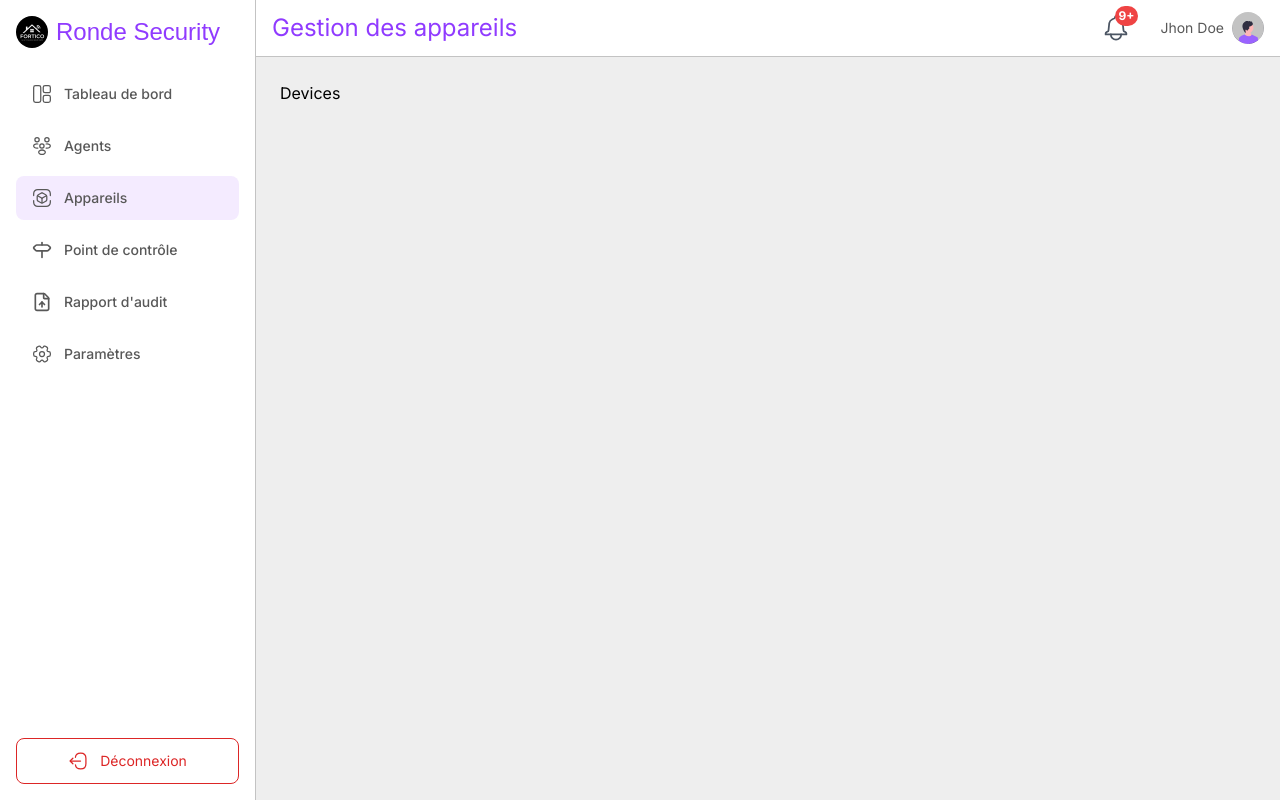
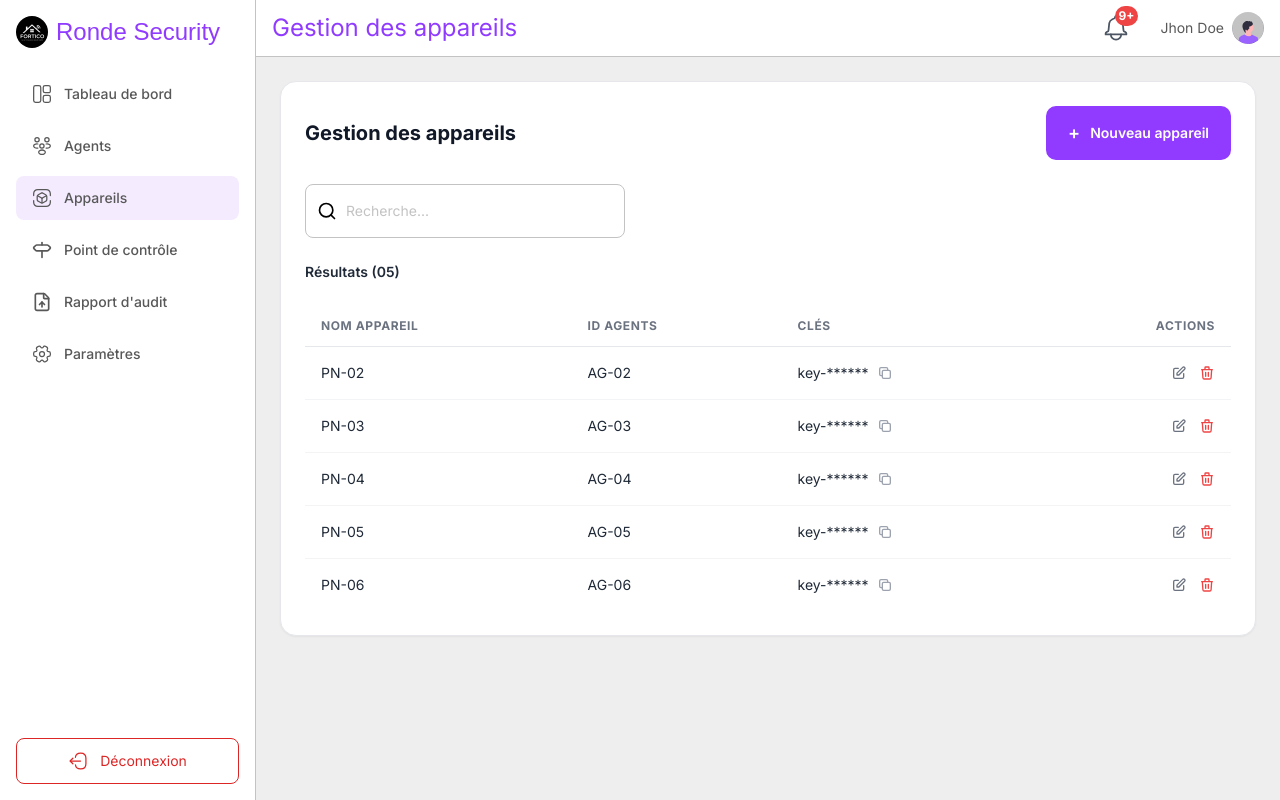
Before and after one commit to Mahenina01/Rond_de_securite, a React app in the folder frontend/: page /devices in a window 1280 px wide. Built offline with nearby package versions, Linux system fonts and the light colour scheme; the HTML template or start-up script is replaced by a standard one; a web font is replaced by a local one.

Commit message:
DataTable avec implementation

```diff
--- /dev/null
+++ b/frontend/src/components/ui/DataTable.jsx
@@ -0,0 +1,69 @@
+import React from "react";
+
+/**
+ * Composant réutilisable DataTable
+ * Il permet d'afficher n'importe quel tableau de données de manière dynamique
+ * en lui passant les colonnes et les données sous forme de propriétés (props).
+ */
+export default function DataTable({ columns, data, onEdit, onDelete, onCopy }) {
+    return (
+        // Conteneur principal avec défilement horizontal si l'écran est trop petit
+        <div className="overflow-x-auto w-full">
+            <table className="w-full text-left border-collapse">
+
+                <thead>
+                    <tr className="border-b border-gray-200 text-xs font-semibold text-gray-500 uppercase tracking-wider">
+                        {columns.map((col, index) => (
+                            <th
+                                key={index}
+                                className={`py-3 px-4 ${col.align === 'right' ? 'text-right' : ''}`}
+                            >
+                                {col.header}
+                            </th>
+                        ))}
+                    </tr>
+                </thead>
+
+                <tbody className="divide-y divide-gray-100 text-sm text-gray-800">
+                    {/* Vérification conditionnelle : Est-ce qu'il y a des données à afficher ? */}
+                    {data.length > 0 ? (
+                        // Si OUI : on parcourt chaque ligne (row) de données
+                        data.map((row, rowIndex) => (
+                            <tr key={row.id || rowIndex} className="hover:bg-gray-50/50 transition-colors">
+
+                                {/* Pour chaque ligne, on parcourt les colonnes pour afficher les cellules correspondantes */}
+                                {columns.map((col, colIndex) => (
+                                    <td
+                                        key={colIndex}
+                                        className={`py-4 px-4 ${col.align === 'right' ? 'text-right' : ''}`}
+                                    >
+                                        {/*
+                                          LOGIQUE CLÉ :
+                                          - Si la colonne possède une fonction 'render' personnalisée (ex: boutons d'action ou icône de copie),
+                                            on l'exécute en lui passant la ligne entière et les fonctions de callback.
+                                          - Sinon, on affiche simplement la valeur brute de la propriété (ex: row.name).
+                                        */}
+                                        {col.render
+                                            ? col.render(row, { onEdit, onDelete, onCopy })
+                                            : row[col.accessor]
+                                        }
+                                    </td>
+                                ))}
+                            </tr>
+                        ))
+                    ) : (
+                        // Si NON : on affiche une ligne unique indiquant qu'aucun résultat n'a été trouvé
+                        <tr>
+                            <td
+                                colSpan={columns.length}
+                                className="py-6 text-center text-gray-500 text-sm"
+                            >
+                                Aucun résultat trouvé.
+                            </td>
+                        </tr>
+                    )}
+                </tbody>
+            </table>
+        </div>
+    );
+}
--- /dev/null
+++ b/frontend/src/features/device/DeviceManagementPage.jsx
@@ -0,0 +1,131 @@
+import React, { useState } from "react";
+import Button from "../../components/ui/Button"; // Ton composant Button
+import Input from "../../components/ui/Input";     // Ton composant Input
+import DataTable from "../../components/ui/DataTable";             // Le tableau générique ci-dessus
+
+export default function DeviceManagementPage() {
+    // 1. État de la recherche
+    const [searchQuery, setSearchQuery] = useState("");
+
+    // 2. Variables de données initiales (Données dynamiques)
+    const [devices, setDevices] = useState([
+        { id: 1, name: "PN-02", agentId: "AG-02", key: "key-******" },
+        { id: 2, name: "PN-03", agentId: "AG-03", key: "key-******" },
+        { id: 3, name: "PN-04", agentId: "AG-04", key: "key-******" },
+        { id: 4, name: "PN-05", agentId: "AG-05", key: "key-******" },
+        { id: 5, name: "PN-06", agentId: "AG-06", key: "key-******" },
+    ]);
+
+    // Fonctions de gestion des actions
+    const handleCopyKey = (keyVal) => {
+        navigator.clipboard.writeText(keyVal);
+        alert(`Clé copiée : ${keyVal}`);
+    };
+
+    const handleDelete = (id) => {
+        setDevices(devices.filter(device => device.id !== id));
+    };
+
+    const handleEdit = (device) => {
+        alert(`Modification de l'appareil : ${device.name}`);
+    };
+
+    // 3. Filtrage dynamique selon la recherche
+    const filteredDevices = devices.filter(device =>
+        device.name.toLowerCase().includes(searchQuery.toLowerCase()) ||
+        device.agentId.toLowerCase().includes(searchQuery.toLowerCase())
+    );
+
+    // Formatage du compteur avec un zéro devant si < 10 (ex: 05)
+    const formattedCount = String(filteredDevices.length).padStart(2, '0');
+
+    // 4. Configuration des colonnes du tableau (avec rendu personnalisé pour les clés et les actions)
+    const deviceColumns = [
+        { header: "Nom appareil", accessor: "name" },
+        { header: "ID Agents", accessor: "agentId" },
+        {
+            header: "clés",
+            render: (row) => (
+                <div className="flex items-center gap-2">
+                    <span>{row.key}</span>
+                    <button
+                        onClick={() => handleCopyKey(row.key)}
+                        className="text-gray-400 hover:text-gray-700 focus:outline-none"
+                        title="Copier la clé"
+                    >
+                        <svg xmlns="http://www.w3.org/2000/svg" className="h-4 w-4" fill="none" viewBox="0 0 24 24" stroke="currentColor">
+                            <path strokeLinecap="round" strokeLinejoin="round" strokeWidth={2} d="M8 16H6a2 2 0 01-2-2V6a2 2 0 012-2h8a2 2 0 012 2v2m-6 12h8a2 2 0 002-2v-8a2 2 0 00-2-2h-8a2 2 0 00-2 2v8a2 2 0 002 2z" />
+                        </svg>
+                    </button>
+                </div>
+            )
+        },
+        {
+            header: "Actions",
+            align: "right",
+            render: (row) => (
+                <div className="flex items-center justify-end gap-3">
+                    <button
+                        onClick={() => handleEdit(row)}
+                        className="text-gray-500 hover:text-blue-600 transition-colors"
+                        title="Modifier"
+                    >
+                        <svg xmlns="http://www.w3.org/2000/svg" className="h-4 w-4" fill="none" viewBox="0 0 24 24" stroke="currentColor">
+                            <path strokeLinecap="round" strokeLinejoin="round" strokeWidth={2} d="M11 5H6a2 2 0 00-2 2v11a2 2 0 002 2h11a2 2 0 002-2v-5m-1.414-9.414a2 2 0 112.828 2.828L11.828 15H9v-2.828l8.586-8.586z" />
+                        </svg>
+                    </button>
+                    <button
+                        onClick={() => handleDelete(row.id)}
+                        className="text-red-500 hover:text-red-700 transition-colors"
+                        title="Supprimer"
+                    >
+                        <svg xmlns="http://www.w3.org/2000/svg" className="h-4 w-4" fill="none" viewBox="0 0 24 24" stroke="currentColor">
+                            <path strokeLinecap="round" strokeLinejoin="round" strokeWidth={2} d="M19 7l-.867 12.142A2 2 0 0116.138 21H7.862a2 2 0 01-1.995-1.858L5 7m5 4v6m4-6v6m1-10V4a1 1 0 00-1-1h-4a1 1 0 00-1 1v3M4 7h16" />
+                        </svg>
+                    </button>
+                </div>
+            )
+        },
+    ];
+
+    return (
+        <div className="bg-white rounded-[16px] p-6 shadow-sm border border-gray-200 flex flex-col gap-6 w-full">
+
+            {/* Ligne 1 : Titre et Bouton "Nouveau appareil" */}
+            <div className="flex flex-col sm:flex-row justify-between items-start sm:items-center gap-4">
+                <h2 className="text-xl font-bold text-gray-900">
+                    Gestion des appareils
+                </h2>
+                <Button
+                    variant="primary"
+                    onClick={() => alert("Ouverture du formulaire d'ajout")}
+                    className="gap-2 text-sm"
+                >
+                    <span className="text-lg leading-none">+</span> Nouveau appareil
+                </Button>
+            </div>
+
+            {/* Ligne 2 : Champ de recherche */}
+            <div className="w-full sm:w-[320px]">
+                <Input
+                    variant="search"
+                    placeholder="Recherche..."
+                    value={searchQuery}
+                    onChange={(e) => setSearchQuery(e.target.value)}
+                />
+            </div>
+
+            {/* Ligne 3 : Compteur de résultats dynamique */}
+            <div className="text-sm font-semibold text-gray-800">
+                Résultats ({formattedCount})
+            </div>
+
+            {/* Ligne 4 : Intégration du composant Tableau dynamique */}
+            <DataTable
+                columns={deviceColumns}
+                data={filteredDevices}
+            />
+
+        </div>
+    );
+}
--- a/frontend/src/features/device/Devices.jsx
+++ b/frontend/src/features/device/Devices.jsx
@@ -1,5 +1,10 @@
+import Input from "../../components/ui/Input";
+import IDeviceManagementPage from "./DeviceManagementPage"
 const Devices = () => {
-  return <div>Devices</div>;
+  return (
+  <div>
+      <IDeviceManagementPage />
+    </div>);
 };
 
 export default Devices;
```
Also changed, not shown: 1 other file (tests, documents, lock files or other folders).
